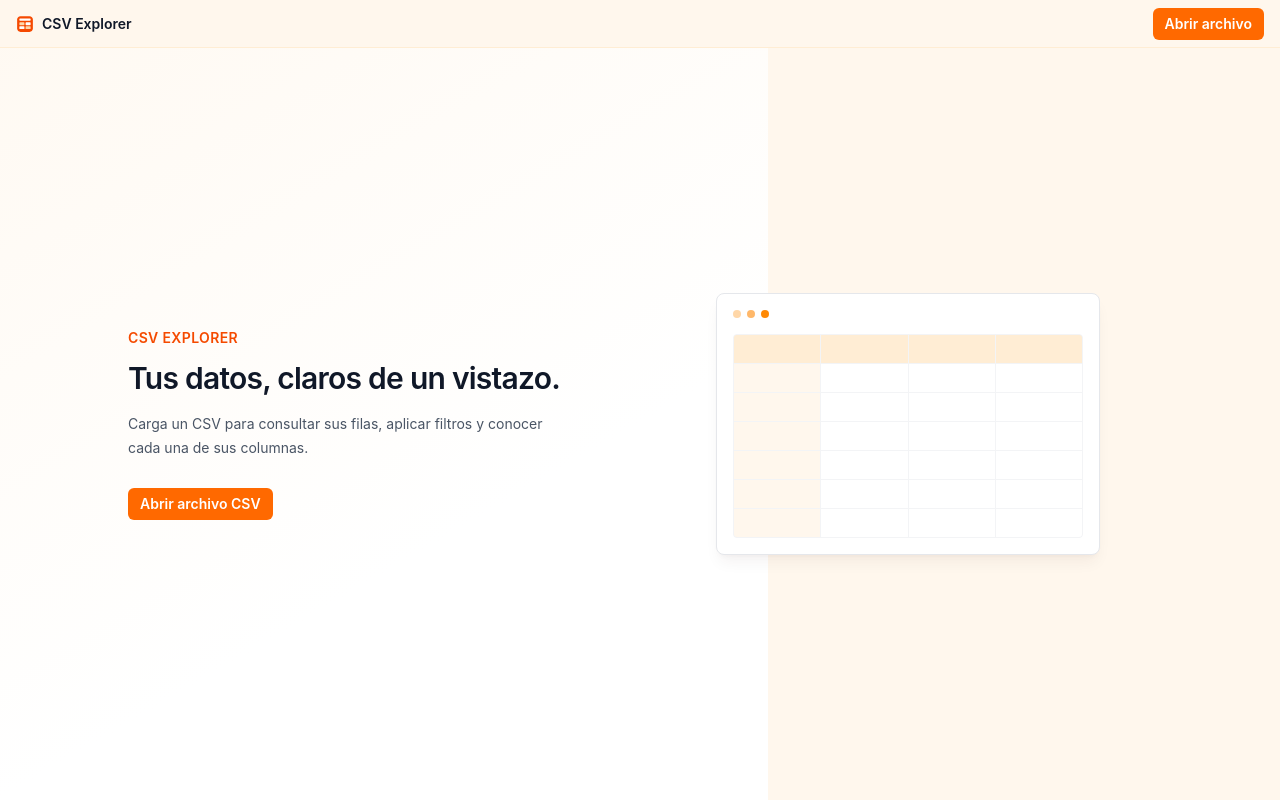
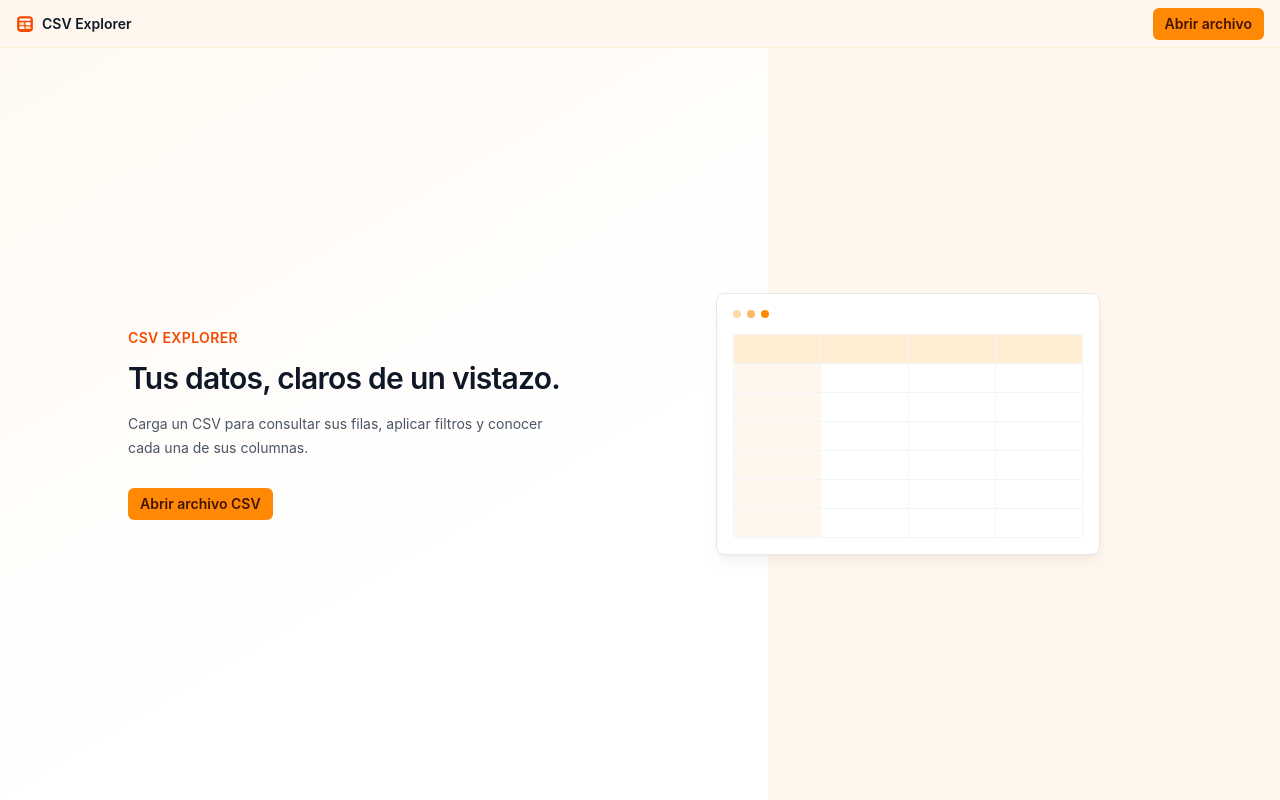
Before and after one commit to minvdev/csv-explorer, a React (Vite) app: page / in a window 1280 px wide. Built offline with nearby package versions, Linux system fonts and the light colour scheme.

Commit message:
fix: mejorar contraste de botones naranjas

```diff
--- a/src/components/ui.ts
+++ b/src/components/ui.ts
@@ -1,7 +1,7 @@
 // Tonos de UI compartidos entre componentes (toolbar, paginación, ...).
 
 export const buttonTone =
-	"inline-flex h-8 cursor-pointer items-center rounded-md px-3 text-sm font-semibold text-white bg-orange-500 transition-colors hover:bg-orange-400 active:bg-orange-500 disabled:cursor-not-allowed disabled:bg-gray-100 disabled:text-gray-400 disabled:hover:bg-gray-100 disabled:active:bg-gray-100";
+	"inline-flex h-8 cursor-pointer items-center rounded-md px-3 text-sm font-semibold text-orange-950 bg-orange-400 transition-colors hover:bg-orange-500 active:bg-orange-500 disabled:cursor-not-allowed disabled:bg-gray-100 disabled:text-gray-400 disabled:hover:bg-gray-100 disabled:active:bg-gray-100";
 
 export const buttonToneDisabled =
 	"inline-flex h-8 cursor-not-allowed items-center rounded-md bg-gray-100 px-3 text-sm font-semibold text-gray-400";
```
